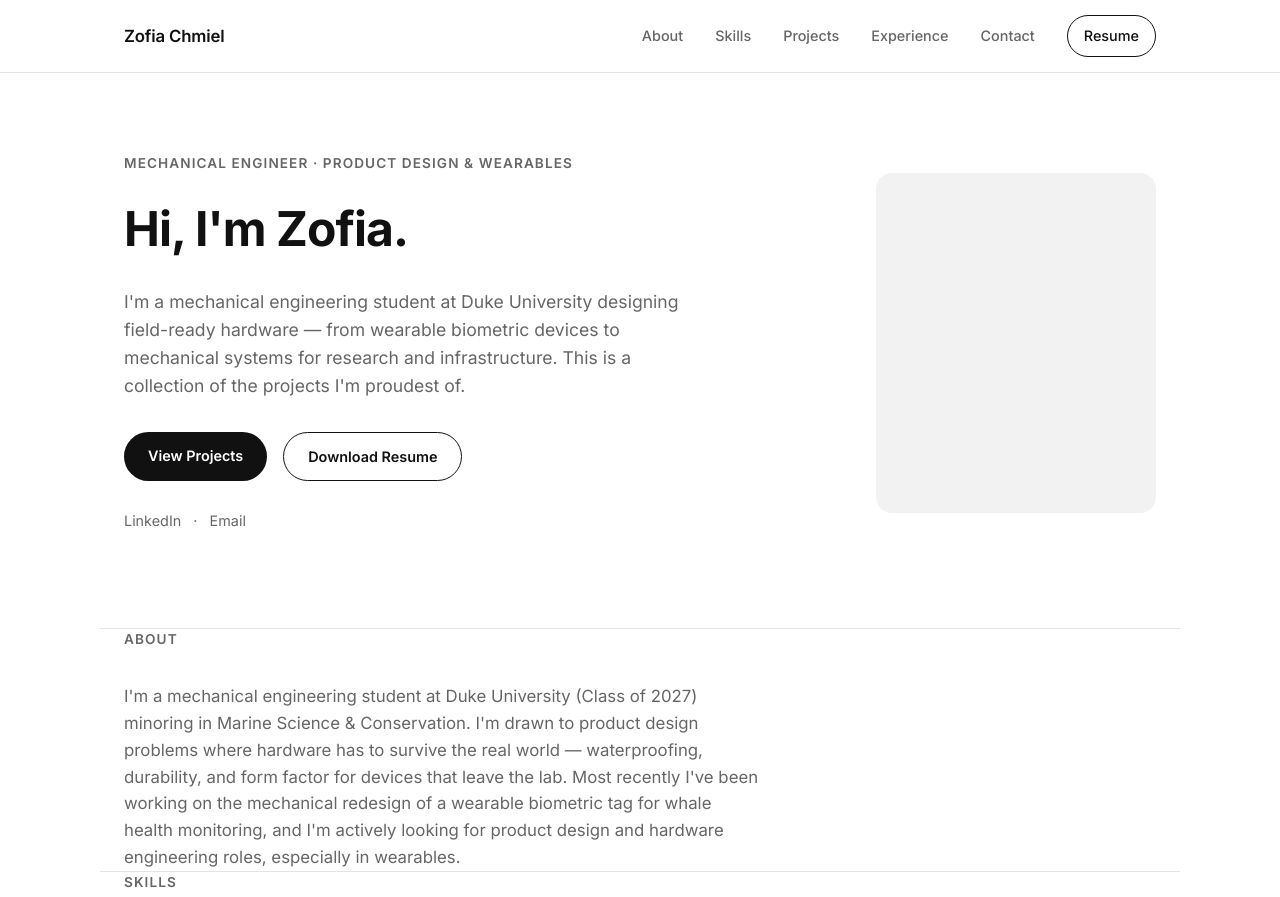
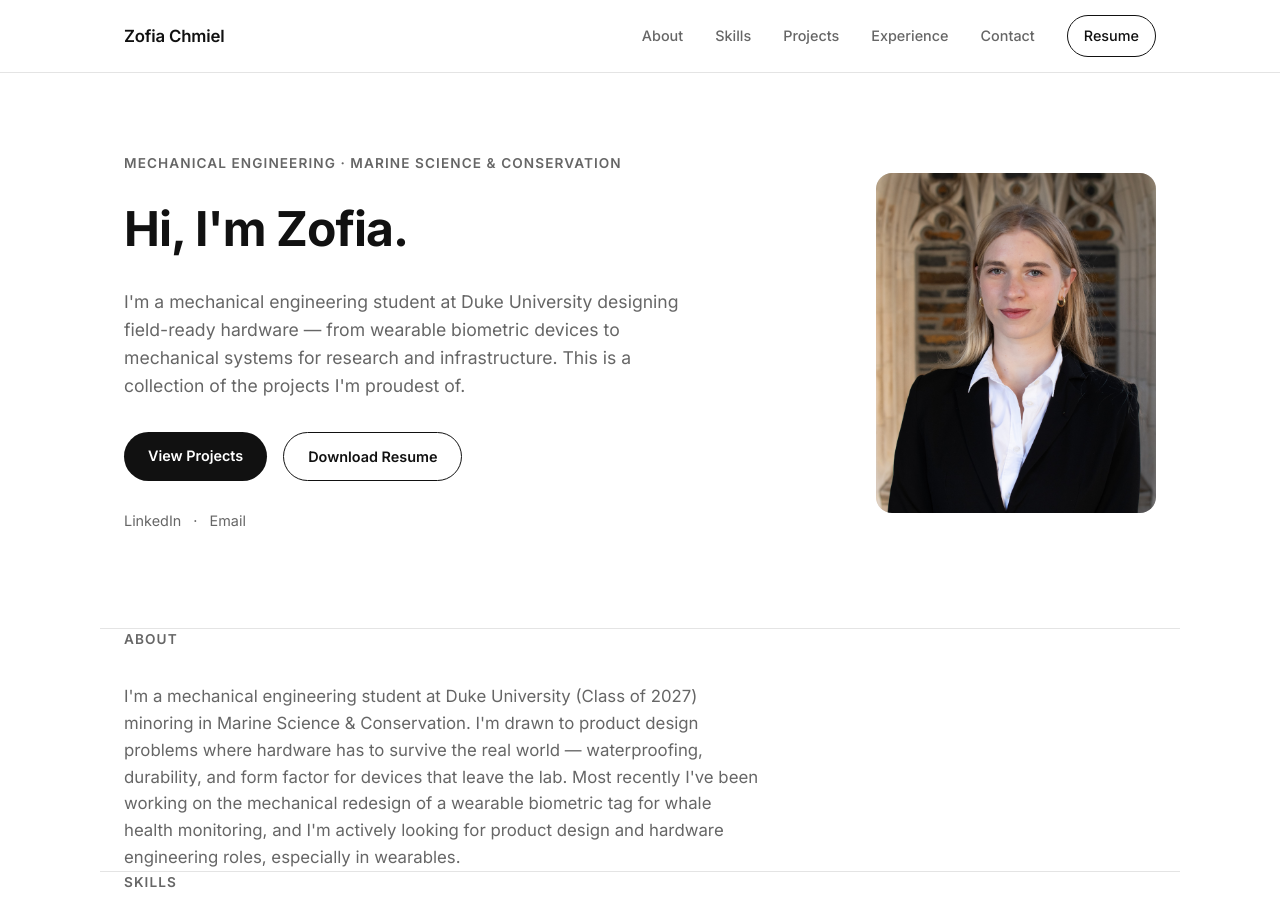
Before and after one commit to zofiachmiel/zofiachmiel.github.io, a plain HTML site: page index.html in a window 1280 px wide. Shown: the top 897 px of the page. Drawn offline with Linux system fonts and the light colour scheme.

Commit message:
Add profile photo and refine eyebrow text

```diff
--- a/index.html
+++ b/index.html
@@ -34,7 +34,7 @@
   <!-- HERO -->
   <section class="hero container" id="top">
     <div class="hero-text">
-      <p class="eyebrow">Mechanical Engineer · Product Design &amp; Wearables</p>
+      <p class="eyebrow">Mechanical Engineering · Marine Science &amp; Conservation</p>
       <h1>Hi, I'm Zofia.</h1>
       <p class="hero-sub">
         I'm a mechanical engineering student at Duke University designing
```
Also changed, not shown: images/profile.jpg (added).
